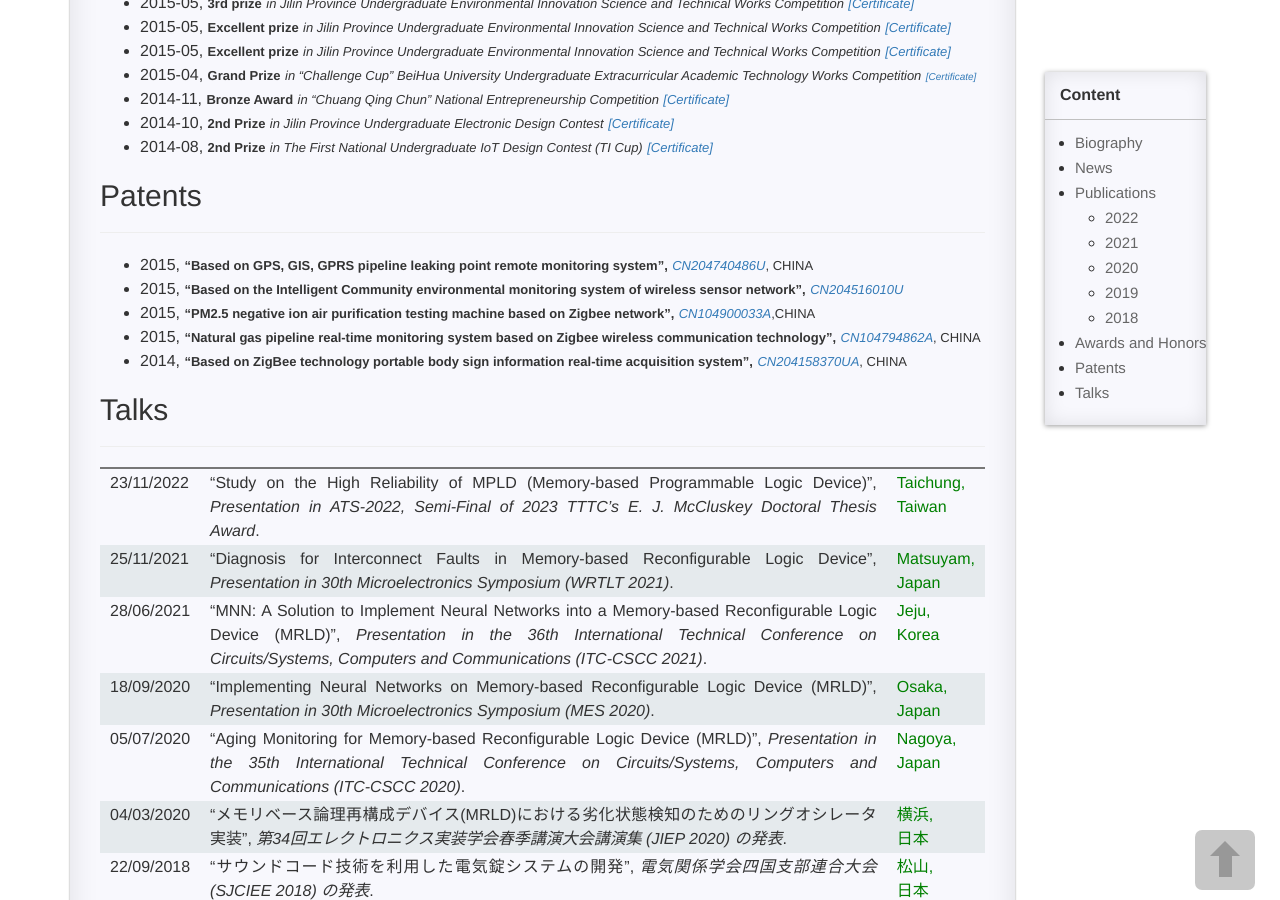
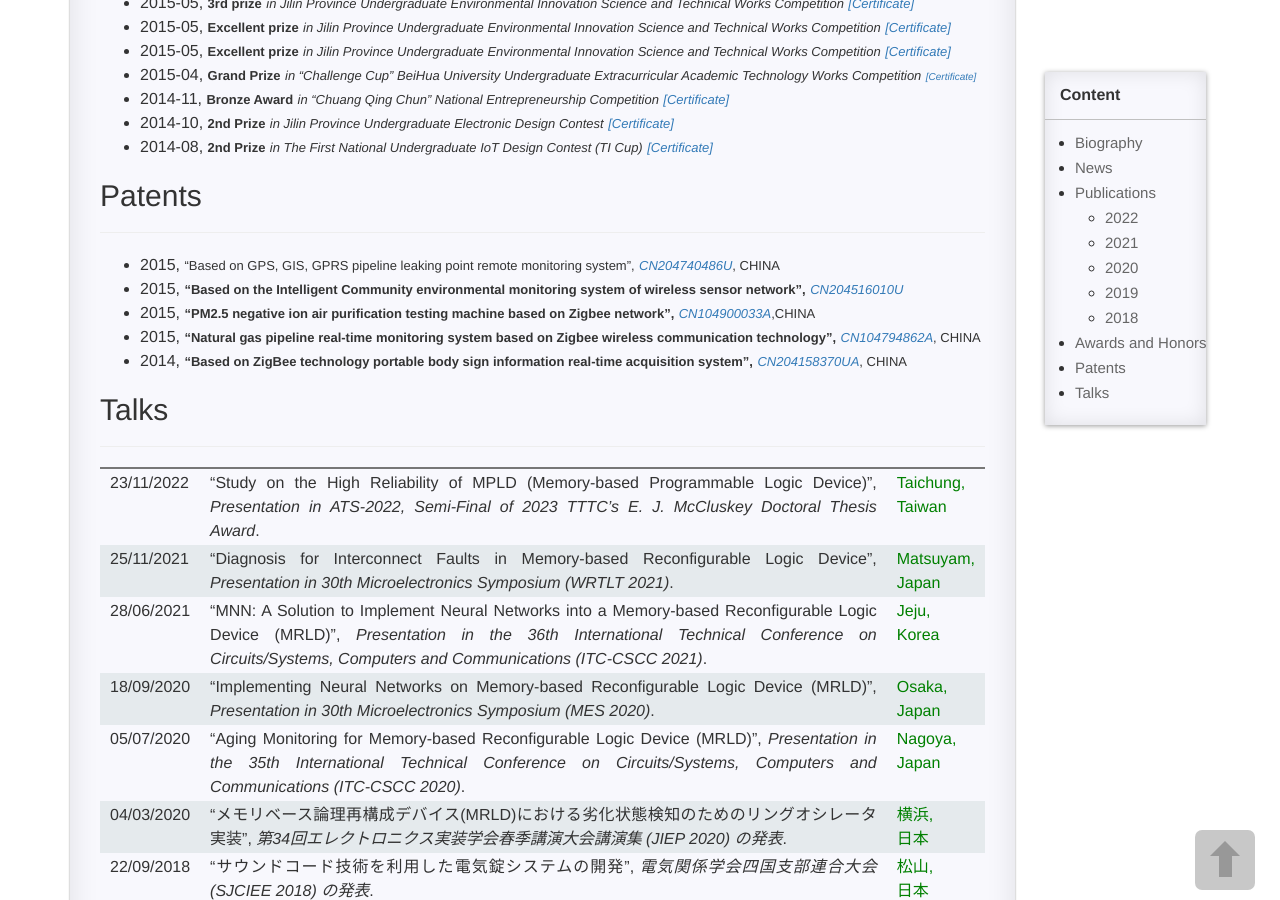
Before and after one commit to XihongZhou/xihongzhou.github.io, a Jekyll site: the page built from pages/1_homepage.md, in a window 1280 px wide and 900 px high, scrolled down 2221 px. Built offline with Jekyll 4.4.1, drawn with Linux system fonts in a browser that asks for light colours; comment, search, counter and statistics services are not loaded.

Commit message:
Update 1_homepage.md

```diff
--- a/pages/1_homepage.md
+++ b/pages/1_homepage.md
@@ -113,7 +113,7 @@ permalink: /homepage/
 
 ---
 
-- 2015, **<font size="2">“Based on GPS, GIS, GPRS pipeline leaking point remote monitoring system”,</font>** [*<font size="2">CN204740486U</font>*](https://patents.google.com/patent/CN204740486U/en?inventor=%E5%91%A8%E7%BB%86%E7%BA%A2)<font size="2">, CHINA</font>
+- 2015, <font size="2">“Based on GPS, GIS, GPRS pipeline leaking point remote monitoring system”,</font> [*<font size="2">CN204740486U</font>*](https://patents.google.com/patent/CN204740486U/en?inventor=%E5%91%A8%E7%BB%86%E7%BA%A2)<font size="2">, CHINA</font>
 - 2015, **<font size="2">“Based on the Intelligent Community environmental monitoring system of wireless sensor network”,</font>** [*<font size="2">CN204516010U</font>*](https://patents.google.com/patent/CN204516010U/en?inventor=%E5%91%A8%E7%BB%86%E7%BA%A2&page=2)
 - 2015, **<font size="2">“PM2.5 negative ion air purification testing machine based on Zigbee network”,</font>** [*<font size="2">CN104900033A</font>*](https://patents.google.com/patent/CN104900033A/en?inventor=%E5%91%A8%E7%BB%86%E7%BA%A2&page=1)<font size="2">,CHINA</font>
 - 2015, **<font size="2">“Natural gas pipeline real-time monitoring system based on Zigbee wireless communication technology”,</font>** [*<font size="2">CN104794862A</font>*](https://patents.google.com/patent/CN104794862A/en?inventor=%E5%91%A8%E7%BB%86%E7%BA%A2)<font size="2">, CHINA</font>
```
